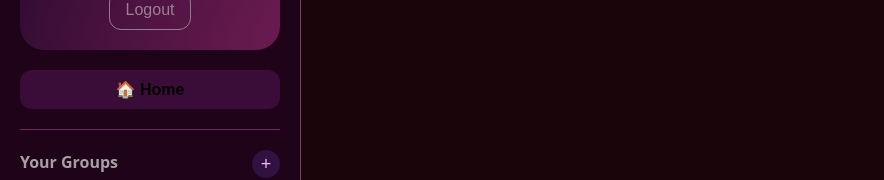
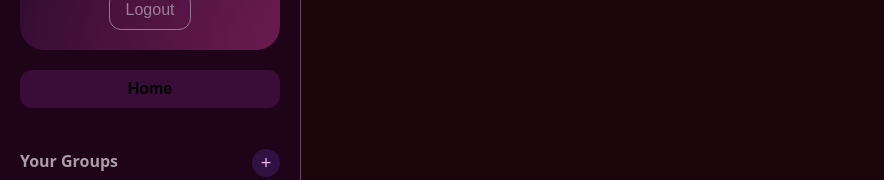
Before and after one commit to s-mriddhi/NovaSync, a React (Vite) app in the folder novasync-frontend/: page /home in a window 1280 px wide. Shown: the part 278-458 px from the top of the page, without its empty margins (0-884 px from the left). Built offline with nearby package versions, Linux system fonts and the light colour scheme.

Commit message:
readme update

```diff
--- a/novasync-frontend/src/Components/Sidebar.jsx
+++ b/novasync-frontend/src/Components/Sidebar.jsx
@@ -74,7 +74,7 @@ export default function Sidebar() {
 
       {/* HOME BUTTON */}
       <button className={styles.homeButton} onClick={goHome}>
-        🏠 Home
+         Home
       </button>
 
       <hr className={styles.divider} />
--- a/novasync-frontend/src/Components/Sidebar.module.css
+++ b/novasync-frontend/src/Components/Sidebar.module.css
@@ -135,24 +135,24 @@
 .groupItem {
   padding: 10px;
   margin-bottom: 6px;
-  background: #e0e02f0f;
+  background: #e0c22f0f;
   border-radius: 6px;
   cursor: pointer;
-  border: 0.8px solid #e2b6232c;
+  border: 0.8px solid #e2b52337;
   color: white;
    transition: all 0.2s ease;
 }
 
 .groupItem:hover {
   background: #e0e02f0f;
-  scale: 1.04;
+  scale: 1.02;
   border: #34321e96;
   box-shadow:
     0 0 8px rgba(239, 206, 99, 0.323),
     0 0 8px rgba(236, 180, 84, 0.25);
 }
 .groupItemActive {
-  background: #e0e02f0f;
+  background: #dfdf1512;
  border: #1f1d0896;
 }
 .info {
@@ -169,7 +169,7 @@
   margin: 20px 0;
   border: none;
   height: 1px;
-  background: #682c60;
+  background: transparent;
 }
 
 .logout {
```
Also changed, not shown: 1 other file (tests, documents, lock files or other folders).
